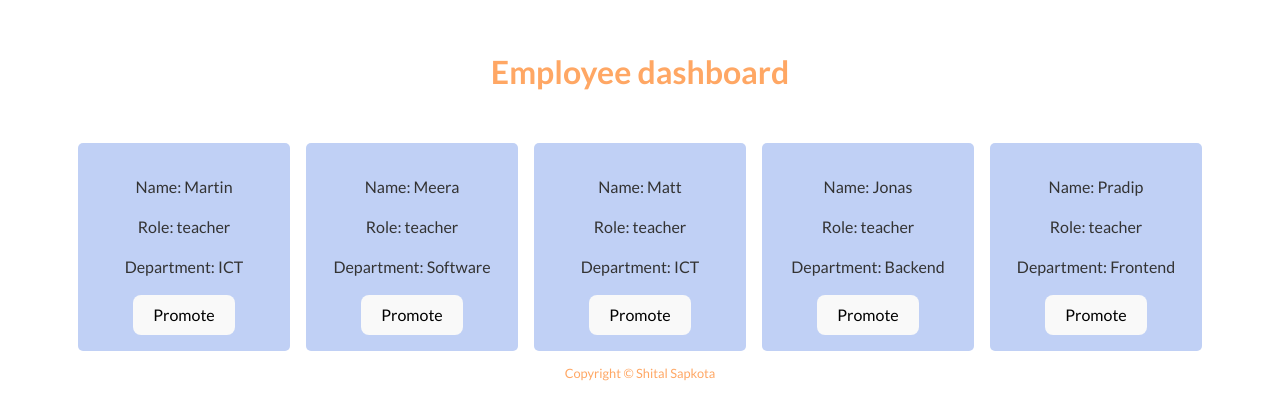
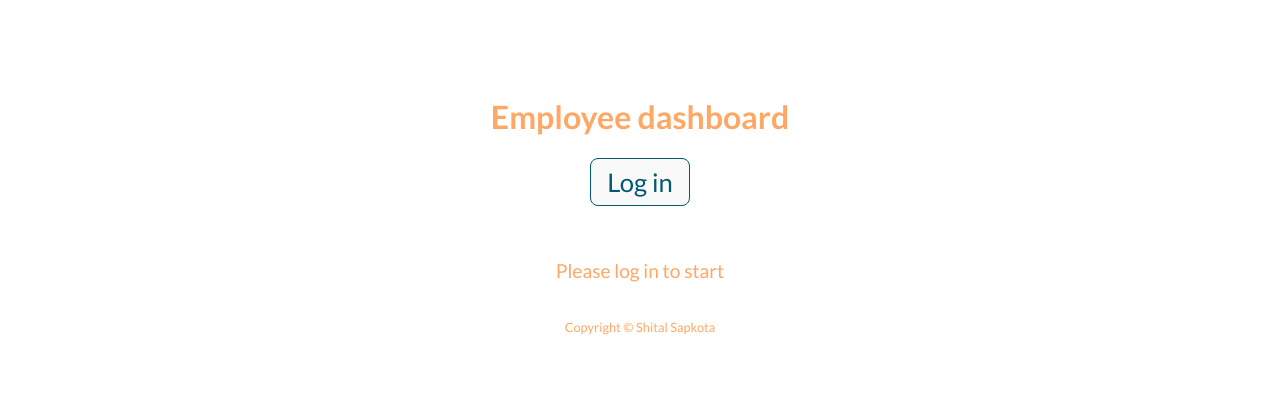
Before and after one commit to ShitalSapkota/employee_hr_app, a React (Vite) app: page / in a window 1280 px wide. Shown: the part 218-638 px from the top of the page. Built offline with nearby package versions, Linux system fonts and the light colour scheme.

Commit message:
week2 added employees data file and fetch images

```diff
--- a/src/App.css
+++ b/src/App.css
@@ -9,3 +9,8 @@ main{
   display: flex;
   justify-content: center;
 }
+
+main p {
+  font-size: 1.2rem;
+  text-align: center;
+}
--- a/src/App.jsx
+++ b/src/App.jsx
@@ -1,15 +1,22 @@
+import { useState } from "react";
 import "./App.css";
 import EmployeeList from "./components/EmployeeList/EmployeeList.jsx";
 import Footer from "./components/Footer/Footer.jsx";
 import Header from "./components/Header/Header.jsx";
 
 function App() {
+  const [isLoggedIn, setIsLoggedIn] = useState(false);
+
+  const loginHandler = () => {
+    setIsLoggedIn(!isLoggedIn);
+  };
+
   return (
     <>
       <div>
-        <Header />
+        <Header onClick={loginHandler} loginStatus={isLoggedIn} />
         <main>
-          <EmployeeList />
+          {isLoggedIn ? <EmployeeList /> : <p>Please log in to start</p>}
         </main>
         <Footer />
       </div>
--- /dev/null
+++ b/src/components/Button/Button.css
@@ -0,0 +1,31 @@
+button {
+    border-radius: 8px;
+    border: 1px solid #005872;
+    box-shadow: none;
+    padding: 0.3rem 1rem;
+    height: 3rem;
+    font-size: 0.8em;
+    font-weight: 500;
+    font-family: inherit;
+    background-color: transparent;
+    cursor: pointer;
+    color:#005872;
+    transition: all 0.25s;
+  }
+
+  button:hover {
+    border-color: #0095c3;
+    background-color: #0095c3;
+    color:#f9f9f9
+  }
+
+  button:focus,
+  button:focus-visible {
+    outline: 4px auto #0095c3 none;
+  }
+
+  @media (prefers-color-scheme: light) {
+    button {
+      background-color: #f9f9f9;
+    }
+  }
--- /dev/null
+++ b/src/components/Button/Button.jsx
@@ -0,0 +1,7 @@
+import "./Button.css";
+
+const Button = (props) => {
+  return <button onClick={props.onClick}>{props.text}</button>;
+};
+
+export default Button;
--- a/src/components/EmployeeCard/EmployeeCard.css
+++ b/src/components/EmployeeCard/EmployeeCard.css
@@ -1,7 +1,40 @@
 .card {
-    background: #c0d0f5;
-    border-radius: 5px;
-    color:#333;
-    padding: 1rem;
-    width:180px;
+    background-color: white;
+    width: 280px;
+    border-radius: 15px;
+    box-shadow: 0 4px 10px rgba(0, 0, 0, 0.1);
+    overflow: hidden;
+    text-align: center;
+    font-family: Verdana, Geneva, Tahoma, sans-serif;
+    font-size: 16px;
+    margin: 5px;
+    padding: 5px;
+    transition: transform 0.3s ease;
 }
+
+.card-image img{
+    width: 150px;
+    height: 150px;
+
+}
+
+.name{
+    font-weight: bold;
+}
+
+.card-icon-message {
+    font-size: x-small;
+    color: rgb(110, 4, 4);
+}
+
+.date{
+    font-size: small;
+}
+
+@media screen and (max-width: 750px) {
+    .card {
+        width: 80vw;
+        height: auto;
+        margin: 0.5rem;
+    }
+}
--- a/src/components/EmployeeCard/EmployeeCard.jsx
+++ b/src/components/EmployeeCard/EmployeeCard.jsx
@@ -1,23 +1,69 @@
 import { useState } from "react";
+import Button from "../Button/Button";
 import "./EmployeeCard.css";
+import calcYearsWorked from "../utilis/yearsCalc";
 
 const EmployeeCard = (props) => {
-  const [role, setRole] = useState(props.initRole);
+  const [promotedRole, setRole] = useState(false);
+
+  const yearsWorked = calcYearsWorked(props.start_date);
+
+  const isProbation = yearsWorked < 0.5;
+  const isAnniversary = yearsWorked > 0 && yearsWorked % 5 === 0;
 
   const clickHandler = () => {
-    if (role === "Team Lead") {
-      setRole(props.initRole);
-    } else {
-      setRole("Team Lead ");
-    }
+    setRole(!promotedRole);
   };
 
   return (
     <div className="card">
-      <p>Name: {props.name}</p>
-      <p>Role: {role}</p>
-      <p>Department: {props.department}</p>
-      <button onClick={clickHandler}>Promote</button>
+      <div className="card-header">
+        <div className="card-image">
+          <img src={`https://robohash.org/${props.name}?set=set5`} />
+        </div>
+        <p className="name">{props.name}</p>
+        <div className="card-icons">
+          {promotedRole && (
+            <div>
+              <span className="promote">⭐</span>
+              <p>Team Lead</p>
+            </div>
+          )}
+          {isAnniversary && (
+            <div>
+              <p className="card-icon-message">
+                Schedule recognition meeting for {yearsWorked} years of service!
+              </p>
+            </div>
+          )}
+
+          {isProbation && (
+            <div>
+              <p className="card-icon-message">
+                Schedule probation review. This employee has worked for less
+                than 6 months.
+              </p>
+            </div>
+          )}
+        </div>
+      </div>
+      <div className="card-content">
+        <div className="card-data">
+          <p>Roll: {props.role}</p>
+          <p>Department: {props.department}</p>
+          <p>Location: {props.location}</p>
+        </div>
+      </div>
+      <div className="card-footer">
+        <Button
+          onClick={clickHandler}
+          text={promotedRole ? "Demote" : "Promote"}
+        />
+        <p className="years">
+          {yearsWorked} <span>years in school </span>
+          <span className="date">({props.start_date})</span>
+        </p>
+      </div>
     </div>
   );
 };
--- a/src/components/EmployeeList/EmployeeList.jsx
+++ b/src/components/EmployeeList/EmployeeList.jsx
@@ -1,14 +1,13 @@
 import EmployeeCard from "../EmployeeCard/EmployeeCard.jsx";
 import "./EmployeeList.css";
+import employeesData from "../../data/employeeData.js";
 
 const EmployeeList = () => {
   return (
     <div className="list">
-      <EmployeeCard name="Martin" initRole="teacher" department="ICT" />
-      <EmployeeCard name="Meera" initRole="teacher" department="Software" />
-      <EmployeeCard name="Matt" initRole="teacher" department="ICT" />
-      <EmployeeCard name="Jonas" initRole="teacher" department="Backend" />
-      <EmployeeCard name="Pradip" initRole="teacher" department="Frontend" />
+      {employeesData.map((employee) => {
+        return <EmployeeCard key={employee.id} {...employee} />;
+      })}
     </div>
   );
 };
--- a/src/components/Header/Header.jsx
+++ b/src/components/Header/Header.jsx
@@ -1,8 +1,13 @@
+import Button from "../Button/Button";
 import "./Header.css";
-const Header = () => {
+
+const Header = (props) => {
+  const buttonText = props.loginStatus ? "Log out" : "Log in";
+
   return (
     <header>
       <h1>Employee dashboard</h1>
+      <Button onClick={props.onClick} text={buttonText} />
     </header>
   );
 };
--- /dev/null
+++ b/src/components/utilis/yearsCalc.js
@@ -0,0 +1,17 @@
+const calcYearsWorked=(startDate)=>{
+    const today = new Date();
+    const start = new Date(startDate);
+
+    let years = today.getFullYear() - start.getFullYear();
+
+    if (
+        today.getMonth() < start.getMonth() ||
+        (today.getMonth() === start.getMonth() && today.getDate() < start.getDate())
+    ) {
+        years -= 1;
+    }
+
+    return years;
+}
+
+export default calcYearsWorked;
--- /dev/null
+++ b/src/data/employeeData.js
@@ -0,0 +1,105 @@
+const employeesData = [
+    {
+        id: "1",
+        name: "Mary Jones",
+        age: "35",
+        role: "Backend Developer",
+        department: "Web Development",
+        salary: "6000",
+        start_date: "2016-05-12",
+        location: "Tampere"
+    },
+    {
+        id: "2",
+        name: "John Smith",
+        age:"32",
+        role: "Front-end Developer",
+        department: "Web Development",
+        salary: "6000",
+        start_date: "2013-04-01",
+        location: "Helsinki"
+    },
+    {
+        id: "3",
+        name: "Jane Doe",
+        age: "44",
+        role: "Designer",
+        department: "Web Development",
+        salary: "5000",
+        start_date: "2019-12-11",
+        location: "Pasila"
+    },
+    {
+        id: "4",
+        name: "Robert Johnson",
+        age:"30",
+        role: "APIs Developer",
+        department: "Backend",
+        salary: "4500",
+        start_date: "2020-02-13",
+        location: "Pasila"
+    },
+    {
+        id: "5",
+        name: "Mary Williams",
+        age: "30",
+        role: "Finnish Teacher",
+        department: "Humanities",
+        salary: "3500",
+        start_date: "2017-03-16",
+        location: "Turku"
+    },
+    {
+        id: "6",
+        name: "Michael Brown",
+        age: "43",
+        role: "Front-end Teacher",
+        department: "ICT",
+        salary: "6400",
+        start_date: "2020-09-15",
+        location: "Pasila"
+    },
+    {
+        id: "7",
+        name: "William Jones",
+        age: "33",
+        role: "Admin",
+        department: "ICT",
+        salary: "6000",
+        start_date: "2019-07-28",
+        location: "Salo"
+    },
+    {
+        id: "8",
+        name: "James Wilson",
+        age: "45",
+        role: "Admin",
+        department: "ICT",
+        salary: "6000",
+        start_date: "2019-05-04",
+        location: "Pasila"
+    },
+    {
+        id: "9",
+        name: "Linda Taylor",
+        age: "37",
+        role: "Software Development",
+        department: "Game Development",
+        salary: "4000",
+        start_date: "2022-09-19",
+        location: "Helsinki"
+    },
+    {
+        id: "10",
+        name: "Emily Davis",
+        age: "40",
+        role: "UI/UX Design",
+        department: "Web designer",
+        salary: "5000",
+        start_date: "2016-07-28",
+        location: "Salo"
+    }
+
+];
+
+export default employeesData;
```
Also changed, not shown: 1 other file (tests, documents, lock files or other folders).
